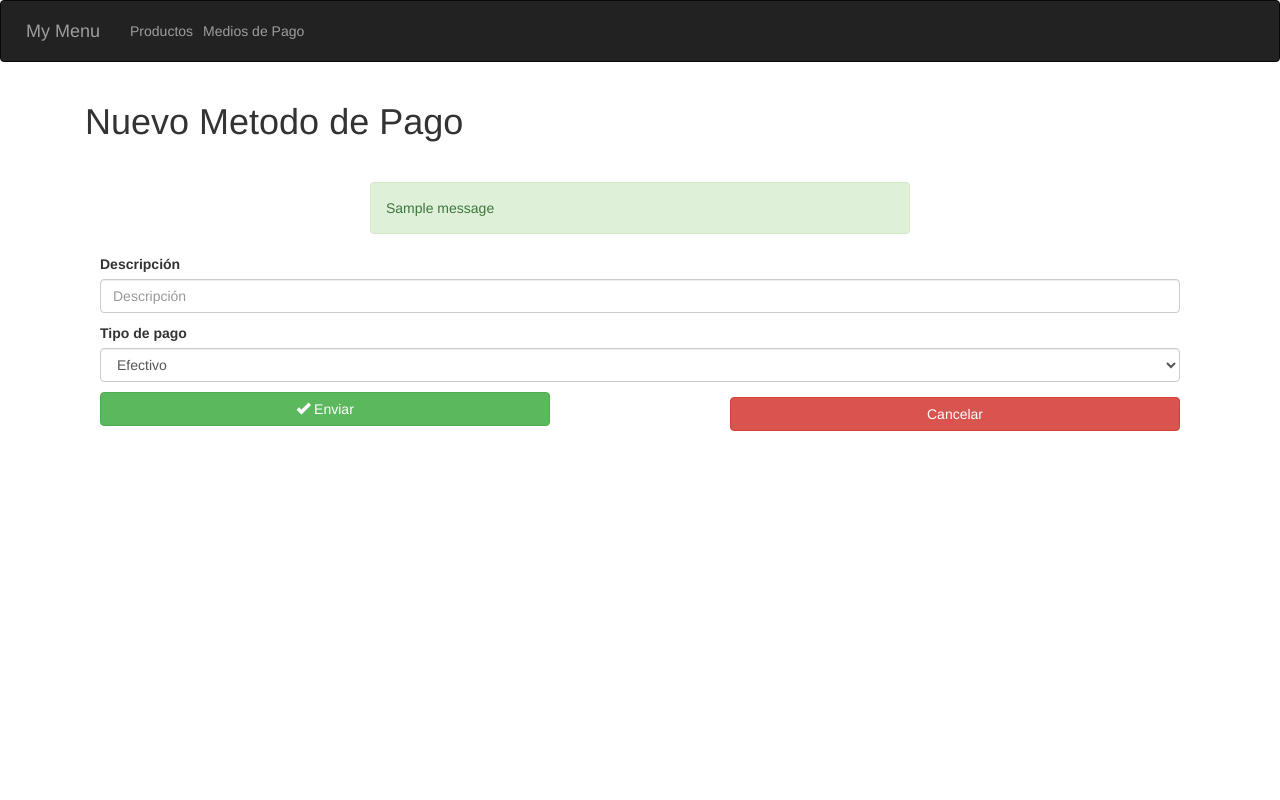
After one commit to aymericcousaert/acp-mymenu, a Django app: page /payment/ in a window 1280 px wide. The commit adds this page. Run offline with Django 3.2, Linux system fonts and the light colour scheme; tables that the repository leaves empty hold one stand-in row (values such as "Sample post"); one stand-in notice (Sample message) is shown; some libraries are stand-ins or nearby versions.

Commit message:
model, migrations and view to create a payment method. Add a navbar

```diff
--- a/menu/forms.py
+++ b/menu/forms.py
@@ -1,5 +1,5 @@
 from django import forms
-from .models import Product
+from .models import Product, PaymentMethod
 
 
 class ProductForm(forms.ModelForm):
@@ -31,3 +31,22 @@ class ProductForm(forms.ModelForm):
 
         # return any errors if found
         return self.cleaned_data
+
+
+class PaymentMethodForm(forms.Form):
+
+    CASH = 'CA'
+    CREDIT = 'CC'
+    DEBIT = 'DB'
+
+    TYPES = [
+        (CASH, 'Efectivo'),
+        (CREDIT, 'Credito'),
+        (DEBIT, 'Debito'),
+    ]
+
+    description = forms.CharField(label='Descripción', required=True, max_length=200,
+                                  error_messages={'required': 'Este campo es requerido',
+                                                  'invalid': 'Debe tener como maximo 200 caracteres'})
+    payment_type = forms.ChoiceField(label='Tipo de pago', choices=TYPES, required=True,
+                                     error_messages={'required':'Este campo es requerido'})
--- a/menu/templates/base.html
+++ b/menu/templates/base.html
@@ -8,13 +8,14 @@
 <html lang="en">
 <head>
     <meta charset="UTF-8">
-    <title>PSA</title>
+    <title>My Menu</title>
     {% block header_styles %}{% endblock header_styles %}
     <!-- Se que esta agregado bootstrap4 y css pero si no agrego esto no se ve bien el formulario los iconos-->
     <link rel="stylesheet" href="https://maxcdn.bootstrapcdn.com/bootstrap/3.4.0/css/bootstrap.min.css">
 </head>
-<body style="padding-top: 70px">
+<body>
 {% block body %}
+    {% include "navbar.html" %}
     <div class="header" style="padding-bottom:30px">
         <div class="container">
           {% block page_header %}{% endblock page_header %}
@@ -22,7 +23,17 @@
     </div>
 
     <div class="container">
-        {% bootstrap_messages %}
+        {% if messages %}
+          <div class="row">
+          <div class="col-sm-6 col-sm-offset-3">
+              {% for message in messages %}
+              <div class="alert alert-{{ message.tags }}" role="alert">
+                  <p>{{ message }}</p>
+              </div>
+              {% endfor %}
+            </div>
+          </div>
+        {% endif %}
         {% block content %}{% endblock %}
     </div>
 
--- /dev/null
+++ b/menu/templates/navbar.html
@@ -0,0 +1,15 @@
+{% load static %}
+
+<nav class="navbar navbar-expand-lg navbar-inverse ">
+    <a class="navbar-brand" href="{% url "index" %}">My Menu</a>
+<div id="navbarNav">
+  <ul class="navbar-nav">
+    <li class="nav-item">
+      <a class="nav-link" href="{% url "products" %}">Productos</a>
+    </li>
+    <li class="nav-item">
+      <a class="nav-link" href="{% url "payment" %}">Medios de Pago</a>
+    </li>
+  </ul>
+</div>
+</nav>
--- /dev/null
+++ b/menu/templates/paymentMethod.html
@@ -0,0 +1,25 @@
+{% extends 'base.html' %}
+{% load bootstrap4 %}
+{% load staticfiles %}
+{% load widget_tweaks %}
+
+{% block page_header %}
+    <div class="text-left float-left">
+        <h1>Nuevo Metodo de Pago</h1>
+    </div>
+{% endblock page_header %}
+
+{% block content %}
+    <div class="container-fluid">
+        <form action="" method="post" novalidate><input type='hidden'/>
+            {%csrf_token %}
+            {% bootstrap_form form %}
+            <div class="form-group">
+                <button type="submit" class="btn btn-success col-sm-5">
+                    <span class="glyphicon glyphicon-ok"></span> Enviar
+                </button>
+            </div>
+            <a href="{% url 'payment' %}" class="btn btn-danger offset-sm-2 col-sm-5">Cancelar</a>
+        </form>
+    </div>
+{% endblock %}
--- a/menu/urls.py
+++ b/menu/urls.py
@@ -5,5 +5,6 @@ from menu import views
 urlpatterns = [
     path('', views.Index.as_view(), name='index'),
     path('products/', views.ProductListView.as_view(), name='products'),
-    path('product/', views.newproduct, name='product')
+    path('product/', views.newproduct, name='product'),
+    path('payment/', views.PaymentMethodView.as_view(), name='payment')
 ]
--- a/menu/views.py
+++ b/menu/views.py
@@ -1,16 +1,15 @@
-from django.http import HttpResponse
 from django.shortcuts import render, redirect
+from django.contrib import messages
+from django.views import generic, View
 
-# Create your views here.
-from django.views import generic, View
-from .forms import ProductForm
-from .models import Product
+from .forms import ProductForm, PaymentMethodForm
+from .models import Product, PaymentMethod
 
 
 class Index(View):
 
     def get(self, request, *args, **kwargs):
-        return HttpResponse('My menu!')
+        return render(request, 'index.html')
 
 
 class ProductListView(generic.ListView):
@@ -19,6 +18,21 @@ class ProductListView(generic.ListView):
 
     def get_queryset(self):
         return Product.objects.all()
+
+
+class PaymentMethodView(View):
+
+    def get(self, request):
+        form = PaymentMethodForm()
+        return render(request, 'paymentMethod.html', {'form': form})
+
+    def post(self, request):
+        form = PaymentMethodForm(request.POST)
+        if form.is_valid():
+            PaymentMethod.objects.create(**form.cleaned_data)
+            messages.success(request, 'Metodo de pago creado exitosamente')
+            return render(request, 'paymentMethod.html', {'form': PaymentMethodForm()})
+        return render(request, 'paymentMethod.html', {'form': form})
 
 
 # New product view
--- a/requirements.txt
+++ b/requirements.txt
@@ -1,6 +1,6 @@
 beautifulsoup4==4.8.1
 Django==2.2.6
-django-bootstrap4==1.0.1
+django-bootstrap4
 psycopg2-binary==2.8.3
 pytz==2019.3
 soupsieve==1.9.4
```
Also changed, not shown: menu/models.py (+9 -0 lines), menu/templates/index.html (added, +8 -0 lines), menu/migrations/0002_auto_20191020_1503.py (added).
